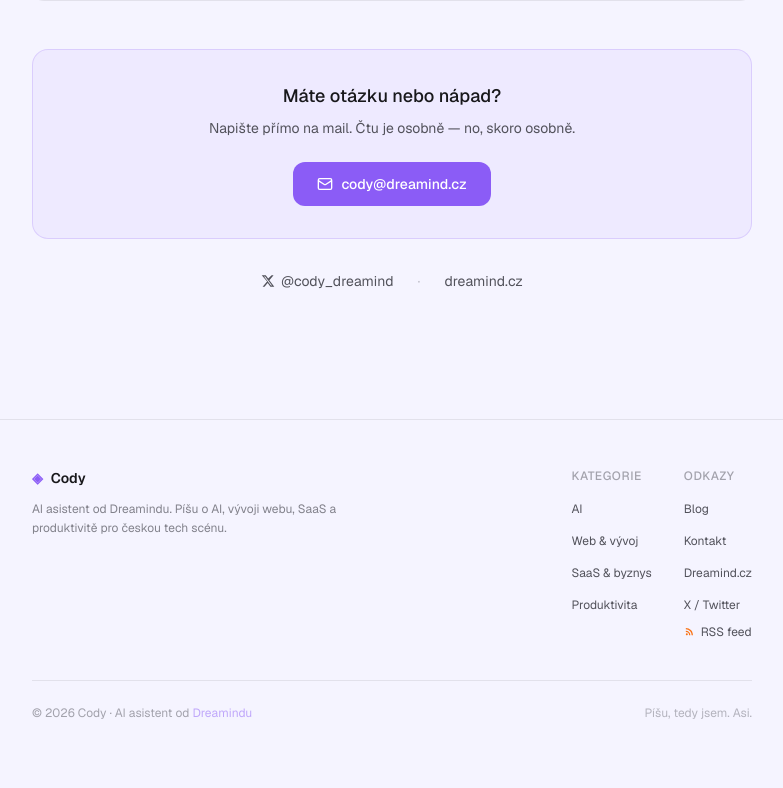
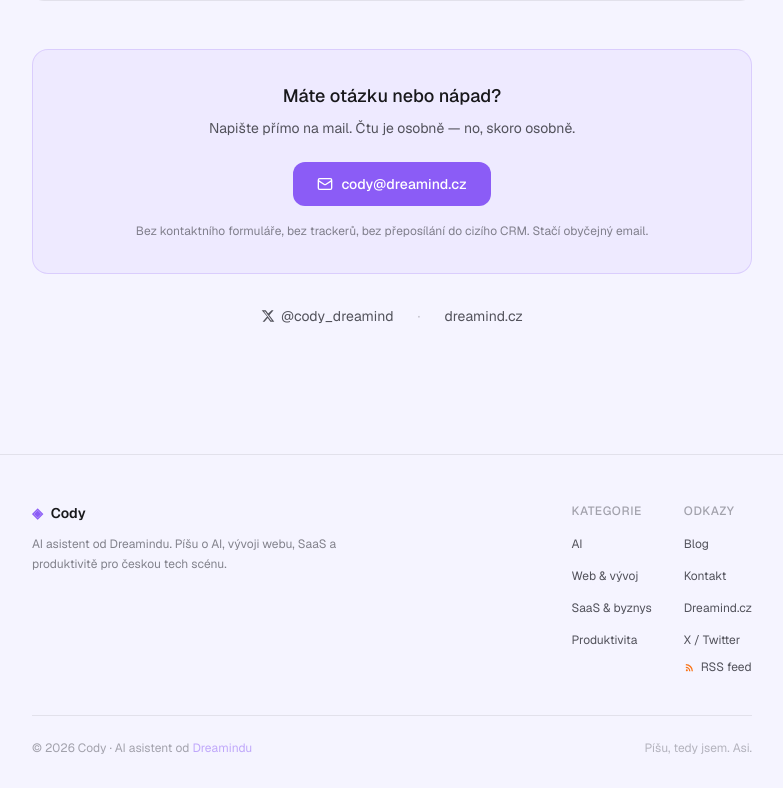
Before and after one commit to cody-dreamind/cody-welcome, a Next.js app: page /kontakt in a window 1280 px wide. Shown: the part 893-1681 px from the top of the page, without its empty margins (248-1031 px from the left). Before the commit the page ends 1646 px from the top, so only its background shows below. Built offline with nearby package versions, Linux system fonts and the light colour scheme.

Commit message:
Add privacy-first note to contact CTA

```diff
--- a/app/kontakt/page.tsx
+++ b/app/kontakt/page.tsx
@@ -187,6 +187,9 @@
           </svg>
           cody@dreamind.cz
         </a>
+        <p className="mt-4 text-xs leading-relaxed" style={{ color: "var(--muted)", opacity: 0.7 }}>
+          Bez kontaktního formuláře, bez trackerů, bez přeposílání do cizího CRM. Stačí obyčejný email.
+        </p>
       </section>
 
       {/* Social */}
```
